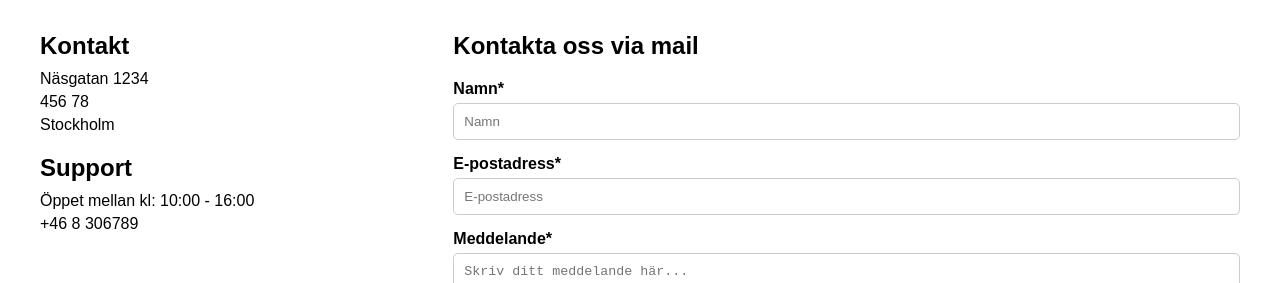
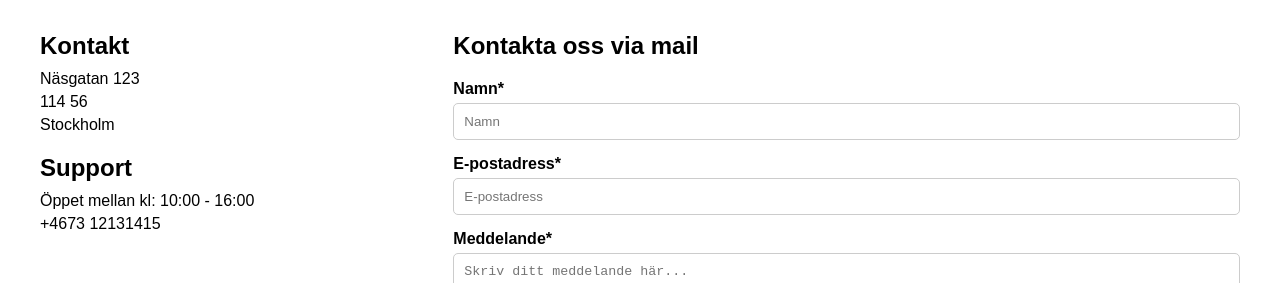
Before and after one commit to gremdot/Klimatvanner, a React (Create React App) app: page /kontakta-oss in a window 1280 px wide. Shown: the part 150-433 px from the top of the page. Built offline with nearby package versions, Linux system fonts and the light colour scheme.

Commit message:
Update KontaktaOss.jsx
testade bara att ändra lite

```diff
--- a/src/KontaktaOss.jsx
+++ b/src/KontaktaOss.jsx
@@ -10,12 +10,12 @@ const KontaktaOss = () => {
         {/* Kontaktinformation */}
         <div className="kontakt-info">
           <h2>Kontakt</h2>
-          <p>Näsgatan 1234</p>
-          <p>456 78</p>
+          <p>Näsgatan 123</p>
+          <p>114 56</p>
           <p>Stockholm</p>
           <h2>Support</h2>
           <p>Öppet mellan kl: 10:00 - 16:00</p>
-          <p>+46 8 306789</p>
+          <p>+4673 12131415</p>
         </div>
 
         {/* Kontaktformulär */}
```
